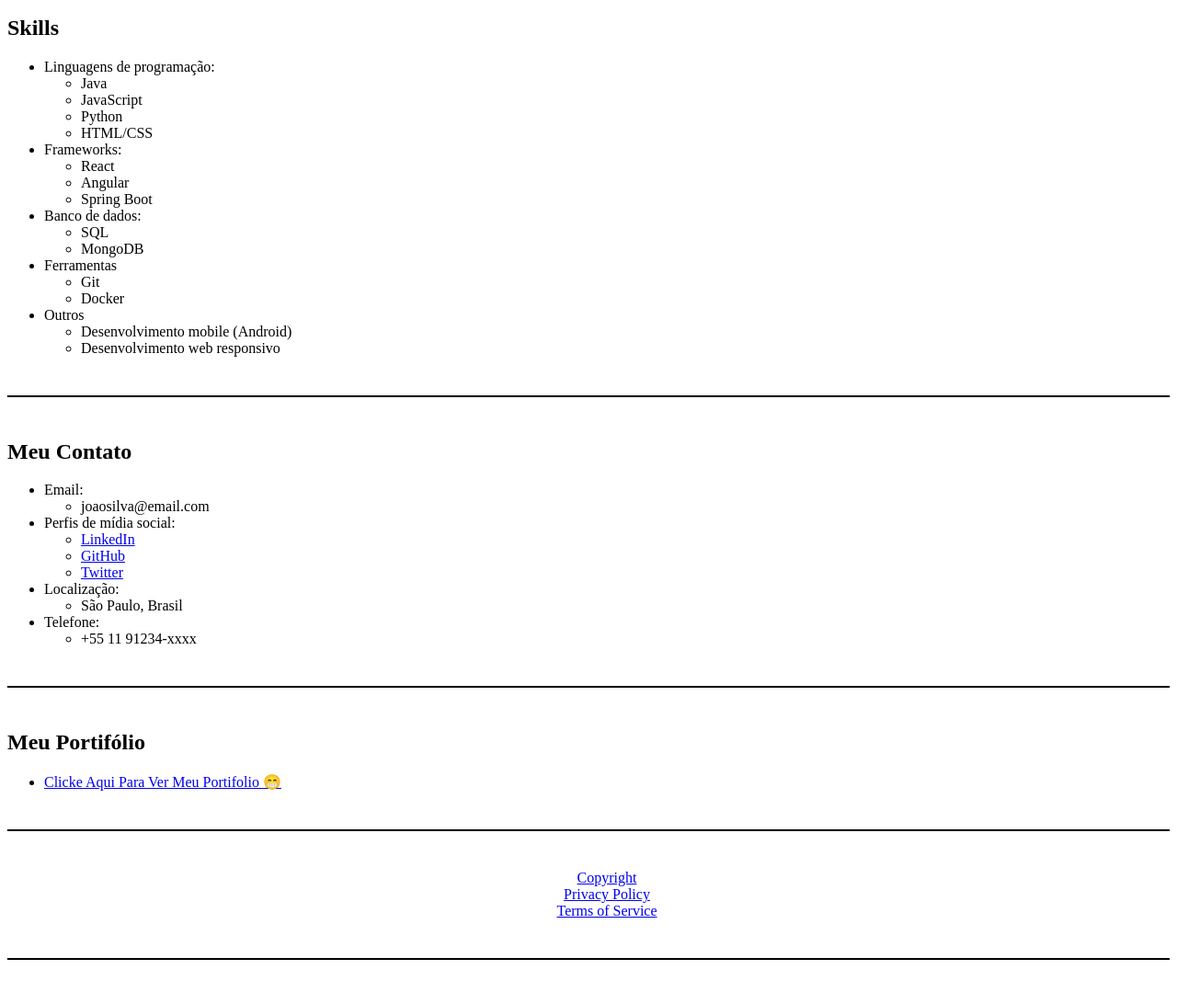
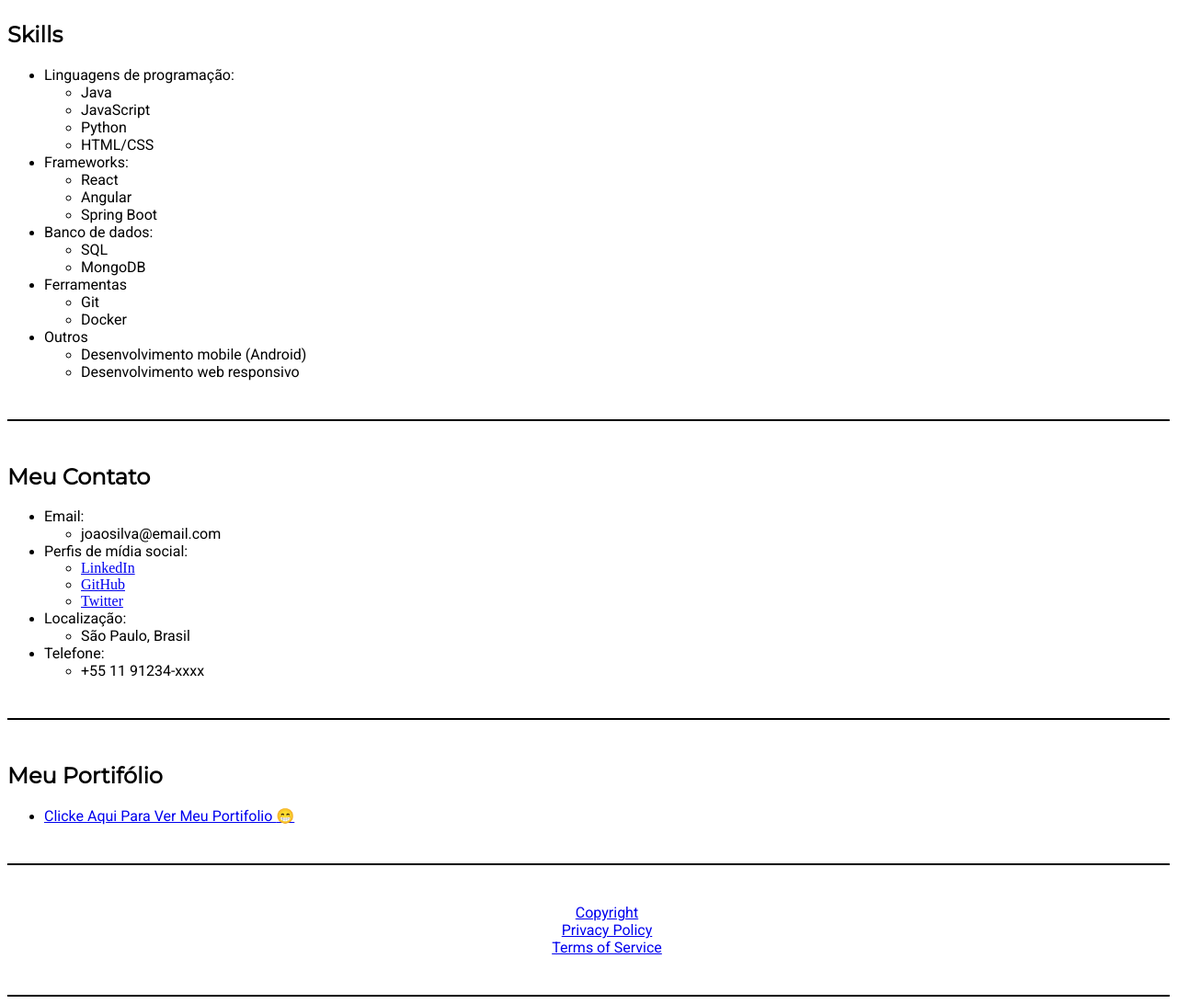
Before and after one commit to 0110101001110000/Html-portifolio-website, a plain HTML site: page index.html in a window 1280 px wide. Shown: the part 720-1812 px from the top of the page at 92% size. Before the commit the page ends 1772 px from the top, so only its background shows below. Drawn offline with Linux system fonts and the light colour scheme.

Commit message:
Index: modify all page font family

```diff
--- a/index.html
+++ b/index.html
@@ -23,8 +23,8 @@
           </td>
           <td><font color="white">----</font></td>
           <td>
-            <h1><font>João Silva</font></h1>
-            <p align="justify"><font>Desenvolvedor de Software</font></p></td>
+            <h1><font face="montserrat">João Silva</font></h1>
+            <p align="justify"><font face="roboto">Desenvolvedor de Software</font></p></td>
         </tr>
       </tbody>
     </table>
@@ -33,57 +33,57 @@
     <hr color="">
     <br>
 
-    <p align="justify"><font>Bem-vindo ao meu espaço digital! Aqui você encontrará informações sobre mim e meu trabalho como desenvolvedor de software.</font></p>
+    <p align="justify"><font face="roboto">Bem-vindo ao meu espaço digital! Aqui você encontrará informações sobre mim e meu trabalho como desenvolvedor de software.</font></p>
 
     <br>
     <hr color="">
     <br>
 
-    <h2><font>Sobre Mim</font></h2>
-    <p align="justify"><font>Sou um desenvolvedor de software com mais de 5 anos de experiência na indústria. Possuo formação em Ciência da Computação pela Universidade USP e desde então tenho trabalhado em diversos projetos desafiadores, desde aplicativos móveis a sistemas de gestão empresarial. Sou apaixonado por resolver problemas complexos e estou sempre buscando aprender novas tecnologias e aprimorar minhas habilidades. Nos meus momentos livres, gosto de praticar esportes ao ar livre e de tocar violão.</font></p>
+    <h2><font face="montserrat">Sobre Mim</font></h2>
+    <p align="justify"><font face="roboto">Sou um desenvolvedor de software com mais de 5 anos de experiência na indústria. Possuo formação em Ciência da Computação pela Universidade USP e desde então tenho trabalhado em diversos projetos desafiadores, desde aplicativos móveis a sistemas de gestão empresarial. Sou apaixonado por resolver problemas complexos e estou sempre buscando aprender novas tecnologias e aprimorar minhas habilidades. Nos meus momentos livres, gosto de praticar esportes ao ar livre e de tocar violão.</font></p>
 
     <br>
     <hr color="">
     <br>
 
-    <h2><font>Skills</font></h2>
+    <h2><font face="montserrat">Skills</font></h2>
     <ul>
       <li>
-        <font>Linguagens de programação:</font>
+        <font face="roboto">Linguagens de programação:</font>
         <ul>
-          <li><font>Java</font></li>
-          <li><font>JavaScript</font></li>
-          <li><font>Python</font></li>
-          <li><font>HTML/CSS</font></li>
+          <li><font face="roboto">Java</font></li>
+          <li><font face="roboto">JavaScript</font></li>
+          <li><font face="roboto">Python</font></li>
+          <li><font face="roboto">HTML/CSS</font></li>
         </ul>
       </li>
       <li>
-        <font>Frameworks:</font>
+        <font face="roboto">Frameworks:</font>
         <ul>
-          <li><font>React</font></li>
-          <li><font>Angular</font></li>
-          <li><font>Spring Boot</font></li>
+          <li><font face="roboto">React</font></li>
+          <li><font face="roboto">Angular</font></li>
+          <li><font face="roboto">Spring Boot</font></li>
         </ul>
       </li>
       <li>
-        <font>Banco de dados:</font>
+        <font face="roboto">Banco de dados:</font>
         <ul>
-          <li><font>SQL</font></li>
-          <li><font>MongoDB</font></li>
+          <li><font face="roboto">SQL</font></li>
+          <li><font face="roboto">MongoDB</font></li>
         </ul>
       </li>
       <li>
-        <font>Ferramentas</font>
+        <font face="roboto">Ferramentas</font>
         <ul>
-          <li><font>Git</font></li>
-          <li><font>Docker</font></li>
+          <li><font face="roboto">Git</font></li>
+          <li><font face="roboto">Docker</font></li>
         </ul>
       </li>
       <li>
-        <font>Outros</font>
+        <font face="roboto">Outros</font>
         <ul>
-          <li><font>Desenvolvimento mobile (Android)</font></li>
-          <li><font>Desenvolvimento web responsivo</font></li>
+          <li><font face="roboto">Desenvolvimento mobile (Android)</font></li>
+          <li><font face="roboto">Desenvolvimento web responsivo</font></li>
         </ul>
       </li>
     </ul>
@@ -92,14 +92,14 @@
     <hr color="">
     <br>
 
-    <h2><font>Meu Contato</font></h2>
+    <h2><font face="montserrat">Meu Contato</font></h2>
     <ul>
       <li>
-        <font>Email:</font>
-        <ul><li><font>joaosilva@email.com</font></li></ul>
+        <font face="roboto">Email:</font>
+        <ul><li><font face="roboto">joaosilva@email.com</font></li></ul>
       </li>
       <li>
-        <font>Perfis de mídia social:</font>
+        <font face="roboto">Perfis de mídia social:</font>
         <ul>
           <li><a href="https://www.linkedin.com/" target="_blank"><font>LinkedIn</font></a></li>
           <li><a href="https://github.com/" target="_blank"><font>GitHub</font></a></li>
@@ -107,12 +107,12 @@
         </ul>
       </li>
       <li>
-        <font>Localização:</font>
-        <ul><li><font>São Paulo, Brasil</font></li></ul>
+        <font face="roboto">Localização:</font>
+        <ul><li><font face="roboto">São Paulo, Brasil</font></li></ul>
       </li>
       <li>
-        <font>Telefone:</font>
-        <ul><li><font>+55 11 91234-xxxx</font></li></ul>
+        <font face="roboto">Telefone:</font>
+        <ul><li><font face="roboto">+55 11 91234-xxxx</font></li></ul>
       </li>
     </ul>
 
@@ -120,8 +120,8 @@
     <hr color="">
     <br>
 
-    <h2><font>Meu Portifólio</font></h2>
-    <ul><li><a href="./public/portifolio.html"><font>Clicke Aqui Para Ver Meu Portifolio </font>😁</a></li></ul>
+    <h2><font face="montserrat">Meu Portifólio</font></h2>
+    <ul><li><a href="./public/portifolio.html"><font face="roboto">Clicke Aqui Para Ver Meu Portifolio </font>😁</a></li></ul>
 
     <footer>
       <br>
@@ -130,9 +130,9 @@
 
       <div align="center">
         <ul>
-          <font color="white"><li><a href="./public/copyright.html"><font color="">Copyright</font></a></li></font>
-          <font color="white"><li><a href="./public/privacy-policy.html"><font color="">Privacy Policy</font></a></li></font>
-          <font color="white"><li><a href="./public/service-terms.html"><font color="">Terms of Service</font></a></li></font>
+          <font color="white"><li><a href="./public/copyright.html"><font face="roboto" color="">Copyright</font></a></li></font>
+          <font color="white"><li><a href="./public/privacy-policy.html"><font face="roboto" color="">Privacy Policy</font></a></li></font>
+          <font color="white"><li><a href="./public/service-terms.html"><font face="roboto" color="">Terms of Service</font></a></li></font>
         </ul>
       </div>
 
```
